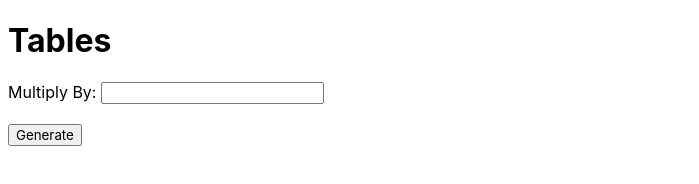
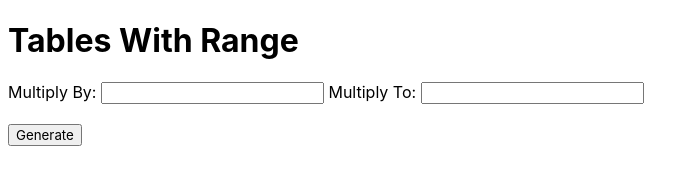
Before and after one commit to SaMaSaLa/tables-with-range, a plain HTML site: page index.html in a window 1280 px wide. Shown: the whole page, without its empty margins (0-699 px from the left). Drawn offline with Linux system fonts and the light colour scheme.

Commit message:
Prettierized

```diff
--- a/index.html
+++ b/index.html
@@ -1,19 +1,25 @@
 <!DOCTYPE html>
 <html lang="en">
   <head>
-    <meta charset="UTF-8">
-    <meta http-equiv="X-UA-Compatible" content="IE=edge">
-    <meta name="viewport" content="width=device-width, initial-scale=1.0">
+    <meta charset="UTF-8" />
+    <meta http-equiv="X-UA-Compatible" content="IE=edge" />
+    <meta name="viewport" content="width=device-width, initial-scale=1.0" />
     <title>Document</title>
-    <link rel="stylesheet" href="styles.css">
+    <link rel="stylesheet" href="styles.css" />
   </head>
   <body>
-    <h1>Tables</h1>
+    <h1>Tables With Range</h1>
     <div>
       <label>
         Multiply By:
-            <input id="input" type="number">
+        <input id="input" type="number" />
       </label>
+
+      <label>
+        Multiply To:
+        <input id="input" type="number" />
+      </label>
+
     </div>
 
     <button id="generate">Generate</button>
--- a/scripts.js
+++ b/scripts.js
@@ -1,5 +1,4 @@
 const inputVal = document.getElementById("input");
-
 
 const generate = document.getElementById("generate");
 const tableDiv = document.getElementById("table");
@@ -41,7 +40,6 @@ generate.addEventListener("click", function () {
 
   table.appendChild(tbody);
 
-
   for (let i = 1; i <= 10; i++) {
     let trt = document.createElement("tr");
     tbody.appendChild(trt);
@@ -66,5 +64,4 @@ generate.addEventListener("click", function () {
     tdfi.textContent = input * i;
     trt.appendChild(tdfi);
   }
-
 });
--- a/styles.css
+++ b/styles.css
@@ -14,5 +14,6 @@
 }
 
 * {
-    font-family: -apple-system, BlinkMacSystemFont, 'Segoe UI', Roboto, Oxygen, Ubuntu, Cantarell, 'Open Sans', 'Helvetica Neue', sans-serif;
+  font-family: -apple-system, BlinkMacSystemFont, "Segoe UI", Roboto, Oxygen,
+    Ubuntu, Cantarell, "Open Sans", "Helvetica Neue", sans-serif;
 }
```
Also changed, not shown: 2 other files. Lines whose indentation alone changed are shown as unchanged.
